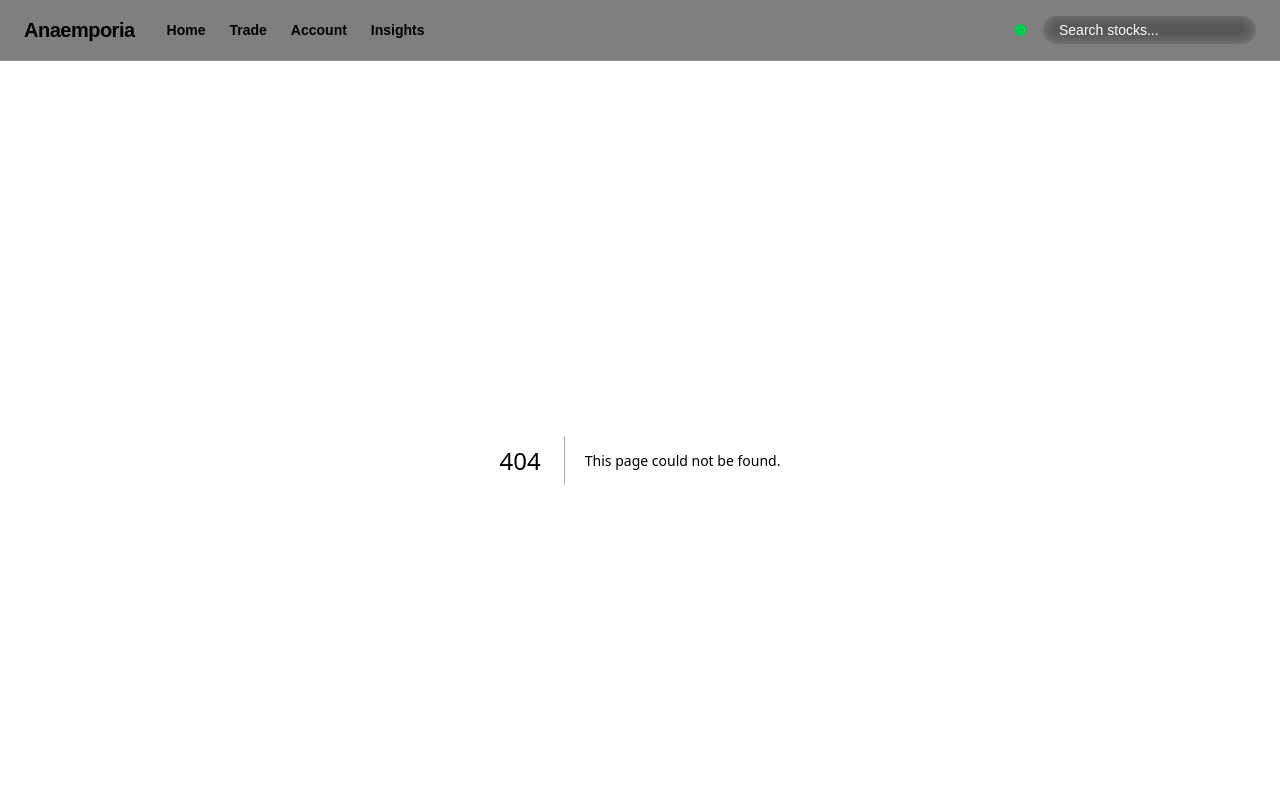
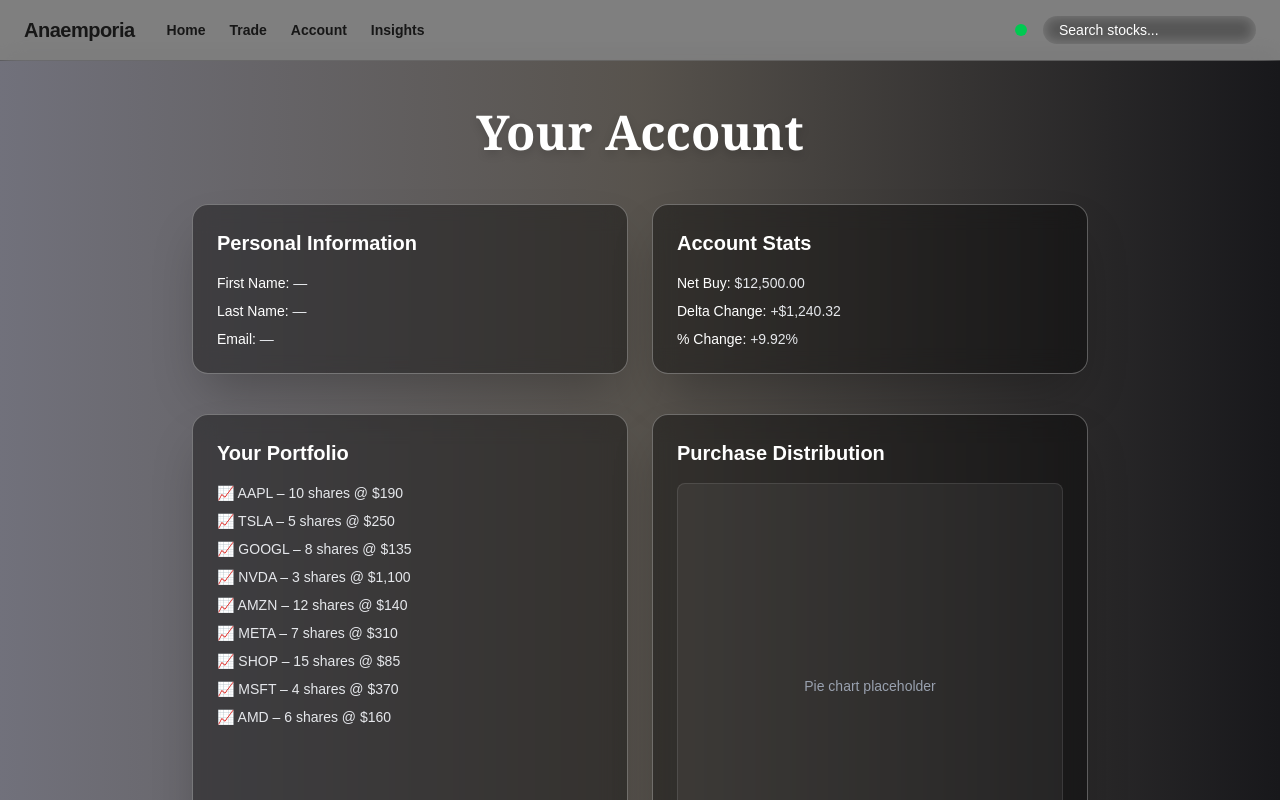
Before and after one commit to TanishqM1/anaemporiafrontend, a Next.js app: page /Account in a window 1280 px wide. Before the commit this address had no page. Shown: the top 800 px of the page. Built offline with nearby package versions, Linux system fonts and the light colour scheme; no server answers.

Commit message:
account page formatting

```diff
--- /dev/null
+++ b/app/Account/page.tsx
@@ -0,0 +1,80 @@
+"use client";
+
+import { useUser } from "@clerk/nextjs";
+
+export default function AccountPage() {
+  const { user } = useUser();
+
+  return (
+    <main className="bg-linear-to-r from-zinc-500 via-stone-600 to-zinc-900 text-white flex flex-col items-center px-4 pb-16 min-h-screen">
+      <h1 className="text-4xl sm:text-5xl font-bold m-12 font-serif drop-shadow-lg text-center">
+        Your Account
+      </h1>
+
+      {/* Top Row: Personal Info + Account Stats */}
+      <div className="w-full max-w-8xl flex flex-col lg:flex-row gap-6 px-44">
+        {/* Personal Info */}
+        <div className="flex-1 rounded-2xl bg-black/40 backdrop-blur-md p-6 border border-white/30 shadow-2xl">
+          <h2 className="text-xl font-semibold mb-4 text-white">Personal Information</h2>
+          <div className="space-y-2 text-sm text-gray-200">
+            <p>
+              <span className="font-medium text-white">First Name:</span>{" "}
+              {user?.firstName || "—"}
+            </p>
+            <p>
+              <span className="font-medium text-white">Last Name:</span>{" "}
+              {user?.lastName || "—"}
+            </p>
+            <p>
+              <span className="font-medium text-white">Email:</span>{" "}
+              {user?.emailAddresses?.[0]?.emailAddress || "—"}
+            </p>
+          </div>
+        </div>
+
+        {/* Account Stats */}
+        <div className="flex-1 rounded-2xl bg-black/40 backdrop-blur-md p-6 border border-white/30 shadow-2xl">
+          <h2 className="text-xl font-semibold mb-4 text-white">Account Stats</h2>
+          <div className="space-y-2 text-sm text-gray-200">
+            <p>
+              <span className="font-medium text-white">Net Buy:</span> $12,500.00
+            </p>
+            <p>
+              <span className="font-medium text-white">Delta Change:</span> +$1,240.32
+            </p>
+            <p>
+              <span className="font-medium text-white">% Change:</span> +9.92%
+            </p>
+          </div>
+        </div>
+      </div>
+
+      {/* Bottom Row: Portfolio View + Distribution */}
+      <div className="w-full max-w-8xl mt-10 flex flex-col lg:flex-row gap-6 px-44 text-left">
+        {/* Portfolio + Stocks */}
+        <div className="flex-1 rounded-2xl bg-black/40 backdrop-blur-md p-6 border border-white/30 shadow-2xl h-[500px] overflow-y-auto">
+          <h2 className="text-xl font-semibold mb-4 text-white">Your Portfolio</h2>
+          <div className="space-y-2 text-sm text-gray-200">
+            <p>📈 AAPL – 10 shares @ $190</p>
+            <p>📈 TSLA – 5 shares @ $250</p>
+            <p>📈 GOOGL – 8 shares @ $135</p>
+            <p>📈 NVDA – 3 shares @ $1,100</p>
+            <p>📈 AMZN – 12 shares @ $140</p>
+            <p>📈 META – 7 shares @ $310</p>
+            <p>📈 SHOP – 15 shares @ $85</p>
+            <p>📈 MSFT – 4 shares @ $370</p>
+            <p>📈 AMD – 6 shares @ $160</p>
+          </div>
+        </div>
+
+        {/* Purchase Distribution */}
+        <div className="flex-1 rounded-2xl bg-black/40 backdrop-blur-md p-6 border border-white/30 shadow-2xl h-[500px] flex flex-col justify-between">
+          <h2 className="text-xl font-semibold mb-4 text-white">Purchase Distribution</h2>
+          <div className="flex-1 flex items-center justify-center text-gray-400 text-sm border border-white/10 rounded-lg bg-white/5">
+            Pie chart placeholder
+          </div>
+        </div>
+      </div>
+    </main>
+  );
+}
--- a/app/Homepage/page.tsx
+++ b/app/Homepage/page.tsx
@@ -6,14 +6,14 @@ export default function DashboardPage() {
   const { user } = useUser();
 
   return (
-    <main className="bg-gradient-to-tr from-black via-gray-900 to-purple-800 text-white flex flex-col items-center justify-center text-center px-4 min-h-screen">
+    <main className="bg-linear-to-r from-zinc-500 via-stone-600 to-zinc-900 text-white flex flex-col items-center justify-center text-center px-4 min-h-screen">
       <h1 className="text-4xl sm:text-5xl font-bold m-12 font-serif drop-shadow-lg">
         Welcome back, {user?.firstName || "[Name]"}!
       </h1>
 
       <div className="flex flex-col sm:flex-row gap-6 w-full max-w-8xl px-44">
         {/* Larger card for lifetime graph */}
-        <div className="flex-1 rounded-2xl bg-white/30 backdrop-blur-md p-6 border border-black/60 h-[700px] shadow-xl">
+        <div className="flex-1 rounded-2xl bg-black/40 backdrop-blur-md p-6 border border-white/30 h-[700px] shadow-2xl">
           <h2 className="text-xl font-semibold mb-2 text-white">
             Lifetime Performance
           </h2>
@@ -23,7 +23,7 @@ export default function DashboardPage() {
         </div>
 
         {/* Smaller card for bought stocks list */}
-        <div className="w-full sm:w-[300px] rounded-2xl bg-white/30 backdrop-blur-md p-6 border border-black/60 h-[600px] overflow-y-auto mt-14 shadow-xl">
+        <div className="w-full sm:w-[300px] rounded-2xl bg-black/40 backdrop-blur-md p-6 border border-white/30 h-[600px] overflow-y-auto mt-14 shadow-2xl">
           <h2 className="text-xl font-semibold mb-2 text-white">Your Stocks</h2>
           <p className="text-gray-200 text-sm">
             Scrollable view of stocks you've bought.
@@ -32,9 +32,9 @@ export default function DashboardPage() {
       </div>
 
       {/* Account Cards Section - Rectangular full-width */}
-      <div className="w-full max-w-8xl mt-10 flex flex-col gap-6 px-44 text-left m-10">
-        {/* Account 1 */}
-        <div className="rounded-2xl bg-white/10 backdrop-blur-md p-6 border border-white/20 shadow-lg w-full">
+      <div className="w-full max-w-8xl mt-10 flex flex-col gap-6 px-44 text-left m-10 mb-30">
+        {/* Account  */}
+        <div className="rounded-2xl bg-black/40 backdrop-blur-md p-6 border border-white/30 shadow-xl w-full">
           <h3 className="text-xl font-semibold text-white mb-1">
             Growth Portfolio
           </h3>
@@ -43,25 +43,7 @@ export default function DashboardPage() {
           </p>
         </div>
 
-        {/* Account 2 */}
-        <div className="rounded-2xl bg-white/10 backdrop-blur-md p-6 border border-white/20 shadow-lg w-full">
-          <h3 className="text-xl font-semibold text-white mb-1">
-            Dividend Portfolio
-          </h3>
-          <p className="text-gray-300 text-sm">
-            Stable income from blue-chip dividends.
-          </p>
-        </div>
-
-        {/* Account 3 */}
-        <div className="rounded-2xl bg-white/10 backdrop-blur-md p-6 border border-white/20 shadow-lg w-full">
-          <h3 className="text-xl font-semibold text-white mb-1">
-            TFSA Portfolio
-          </h3>
-          <p className="text-gray-300 text-sm">Tax-free savings investments.</p>
-        </div>
       </div>
-
     </main>
   );
 }
--- /dev/null
+++ b/app/Insights/page.tsx
@@ -0,0 +1,9 @@
+"use client";
+
+import { useUser } from "@clerk/nextjs";
+
+export default function InsightsPage() {
+  const { user } = useUser();
+
+  return null;
+}
--- /dev/null
+++ b/app/Trade/page.tsx
@@ -0,0 +1,9 @@
+"use client";
+
+import { useUser } from "@clerk/nextjs";
+
+export default function TradePage() {
+  const { user } = useUser();
+
+  return null;
+}
--- a/componenets/navbar.tsx
+++ b/componenets/navbar.tsx
@@ -15,9 +15,9 @@ export default function Navbar() {
         </Link>
         <div className="hidden sm:flex items-center gap-6 text-sm font-bold">
           <Link href="/Homepage" className="hover:text-gray-300 transition">Home</Link>
-          <Link href="/trade" className="hover:text-gray-300 transition">Trade</Link>
-          <Link href="/account" className="hover:text-gray-300 transition">Account</Link>
-          <Link href="/insights" className="hover:text-gray-300 transition">Insights</Link>
+          <Link href="/Trade" className="hover:text-gray-300 transition">Trade</Link>
+          <Link href="/Account" className="hover:text-gray-300 transition">Account</Link>
+          <Link href="/Insights" className="hover:text-gray-300 transition">Insights</Link>
         </div>
       </div>
 
```
